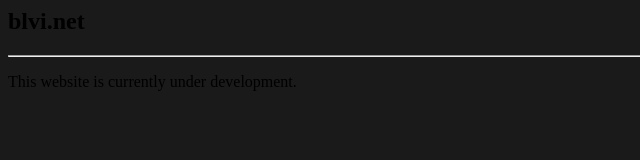
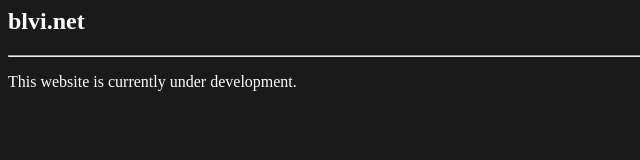
Before and after one commit to blvi/blvi.github.io, a plain HTML site: page index.html in a window 1280 px wide. Shown: the whole page, without its empty margins (0-640 px from the left). Drawn offline with Linux system fonts and the light colour scheme.

Commit message:
Update index.html

```diff
--- a/index.html
+++ b/index.html
@@ -1,9 +1,9 @@
 <html style="background-color:#1a1a1a">
   <head>
-   <h2>blvi.net</h2>
+   <h2 style="color:white">blvi.net</h2>
     <hr>
   </head>
   <body>
-   <p> This website is currently under development.</p>
+   <p style="color:white"> This website is currently under development.</p>
   </body>
 </html>
```
